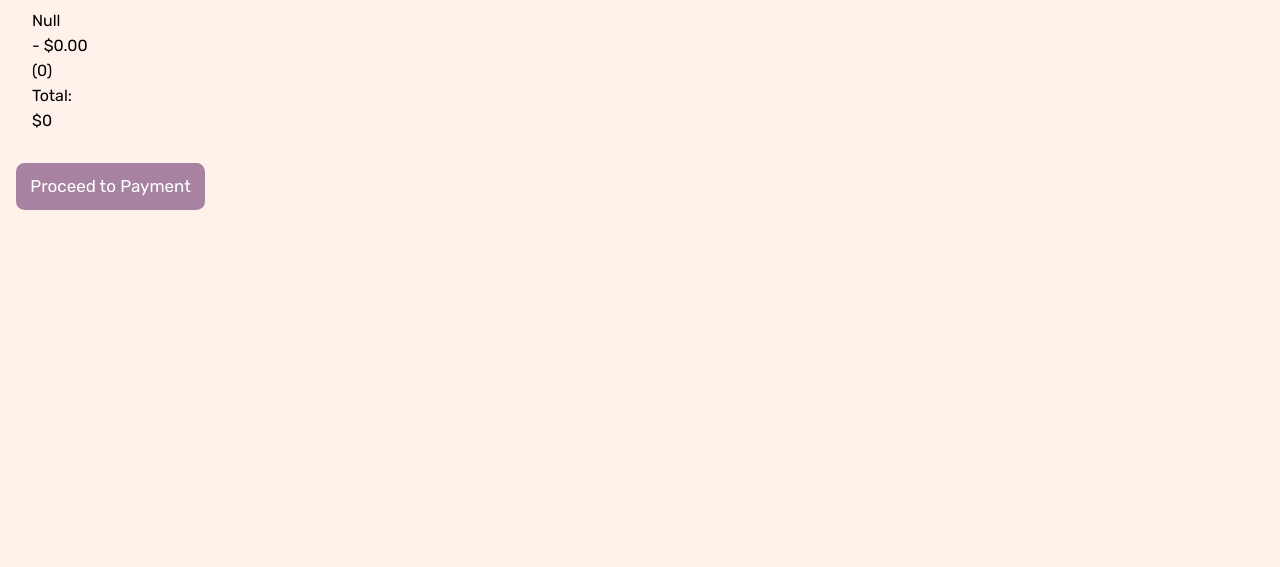
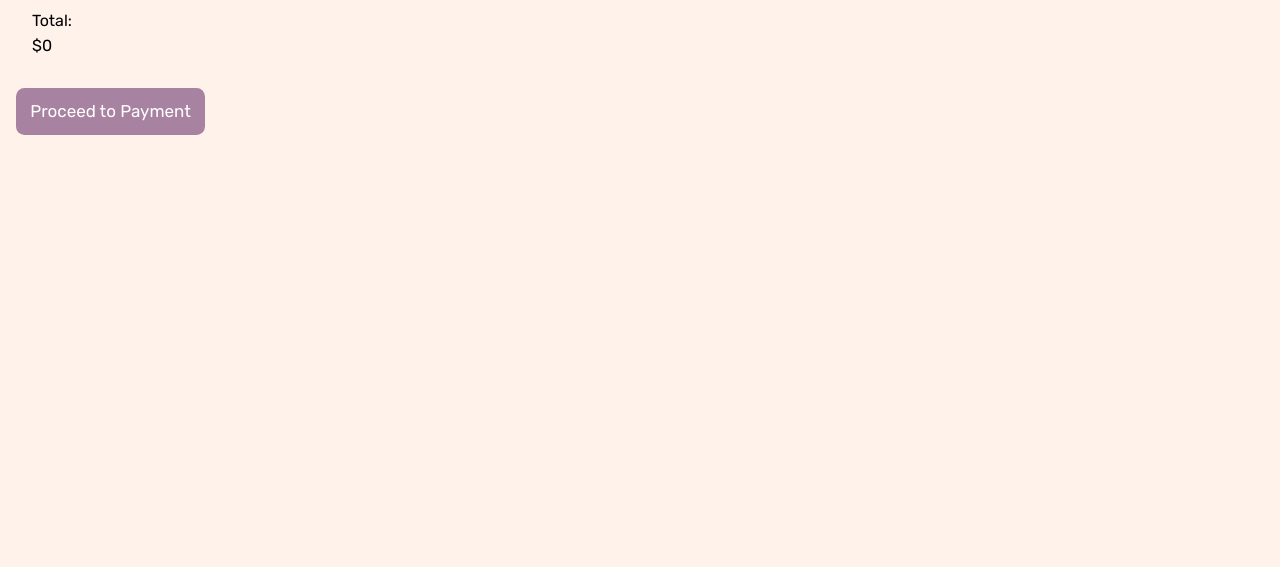
Before and after one commit to ITMD362-Team-BEJJ/project2, a website: page cart/index.html in a window 1280 px wide. Shown: the part 233-800 px from the top of the page. Drawn offline with Linux system fonts and the light colour scheme.

Commit message:
Delete unused tags

```diff
--- a/cart/index.html
+++ b/cart/index.html
@@ -23,13 +23,7 @@
       <h2 class="line">Cart</h2>
       <form name="cartItems">
         <ul id="cartItems">
-          <li id="cartRow" class="cartRow"><p id ="plant-name">Null </p><p id="plant-price"> - $0.00</p><p id="plant-quantity"> (0)</p></li>
-          <!--<li id="cartRow"><p class ="plant-name">Albuca spiralis </p><p class="plant-price"> - $10.49</p><p class="plant-quantity"> (1)</p></li>
-          <li id="cartRow"><p class ="plant-name">Echeveria "Perle von Nurnberg" </p><p class="plant-price"> - $4.99</p><p class="plant-quantity"> (1)</p></li>
-          <li id="cartRow"><p class ="plant-name">Kalanchoe tomentosa "Panda Plant" </p><p class="plant-price"> - $4.99</p><p class="plant-quantity"> (1)</p></li>
-          <li id="cartRow"><p class ="plant-name">Adromischus cristatus "Crinkle-Leaf Plant" </p><p class="plant-price"> - $4.99</p><p class="plant-quantity"> (1)</p></li>
-          <li id="cartRow"><p class ="plant-name">Cereus forbesii monstrose "Ming Thing" </p><p class="plant-price"> - $4.99</p><p class="plant-quantity"> (1)</p></li>
-          <li id="cartRow"><p class ="plant-name">Senecio rowleyanus "String of Pearls" </p><p class="plant-price"> - $4.99</p><p class="plant-quantity"> (1)</p></li>-->
+          <li id="cartRow" class="cartRow"></li>
           <li>Total: <p id="cart-total">$0.00</p></li>
         </ul>
       </form>
```
